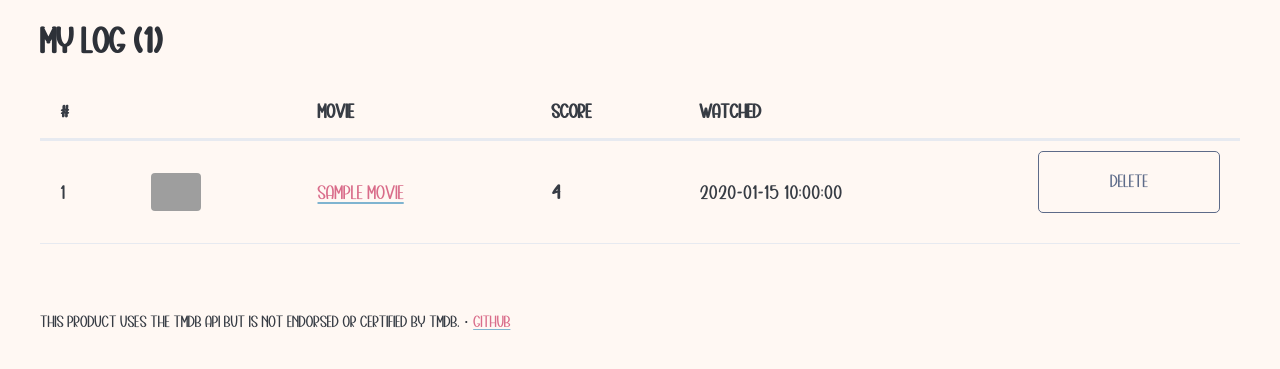
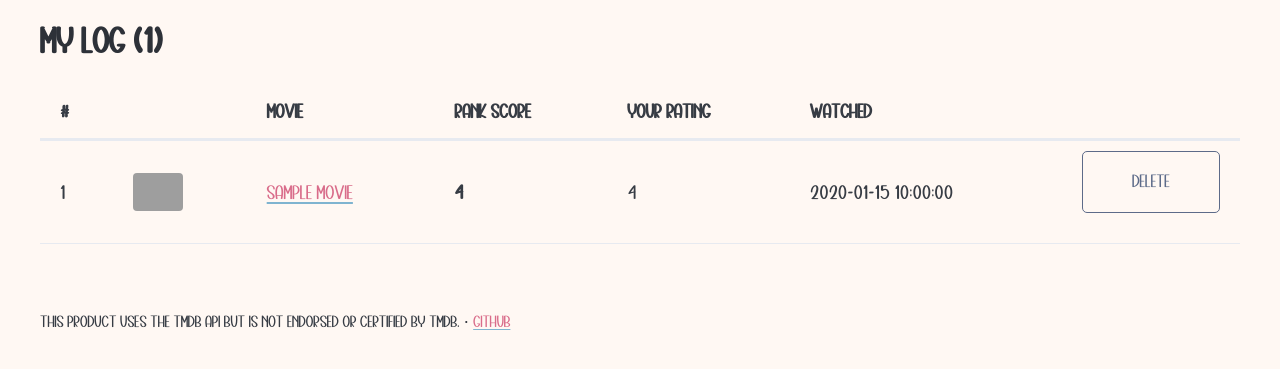
Before and after one commit to daniella-q-ling/movie-log, a Flask app: template templates/log.html in a window 1280 px wide. Shown: the part 125-494 px from the top of the page. Run offline with Flask 3, Linux system fonts and the light colour scheme; the template is opened without the code that fills it: most values are stand-ins (such as "Sample title", 1, 10 or a date in 2020); parts of the project's set-up code (start-up, migrations or seed data) failed here and were passed over; some libraries are stand-ins or nearby versions; grey boxes are pictures that could not be loaded.

Commit message:
Personal rating slider, My Log, delete

```diff
--- a/app.py
+++ b/app.py
@@ -238,6 +238,7 @@ def add_to_log(movie_id):
         "title": details["title"],
         "year": details["year"],
         "bucket": bucket,
+        "my_rating": round(float(request.form.get("my_rating", 0)), 2),
         "date_watched": request.form.get("date_watched", ""),
         "notes": request.form.get("notes", ""),
         "runtime": details["runtime"],
--- a/db.py
+++ b/db.py
@@ -113,9 +113,9 @@ def add_log_entry(user_id, movie):
     )
 
     conn.execute(
-    "INSERT INTO log_entries (user_id, tmdb_id, title, year, bucket, position, "
+    "INSERT INTO log_entries (user_id, tmdb_id, title, year, bucket, position, my_rating, "
     "date_watched, notes, runtime, genres, cast_members, director, keywords, poster_path) "
-    "VALUES (?, ?, ?, ?, ?, ?, ?, ?, ?, ?, ?, ?, ?, ?)",
+    "VALUES (?, ?, ?, ?, ?, ?, ?, ?, ?, ?, ?, ?, ?, ?, ?)",
     (
         user_id,
         movie["tmdb_id"],
@@ -123,6 +123,7 @@ def add_log_entry(user_id, movie):
         movie["year"],
         movie["bucket"],
         movie["position"],
+        movie.get("my_rating"),
         movie["date_watched"],
         movie["notes"],
         movie["runtime"],
--- a/schema.sql
+++ b/schema.sql
@@ -20,6 +20,7 @@ CREATE TABLE IF NOT EXISTS log_entries (
     year         INTEGER,
     bucket       TEXT,
     position     INTEGER,
+    my_rating    REAL,
     date_watched TEXT,
     notes        TEXT,
     runtime      INTEGER,
--- a/templates/log.html
+++ b/templates/log.html
@@ -11,7 +11,15 @@
 {% else %}
   <table>
     <thead>
-      <tr><th>#</th><th></th><th>Movie</th><th>Score</th><th>Watched</th><th></th></tr>
+      <tr>
+        <th>#</th>
+        <th></th>
+        <th>Movie</th>
+        <th>Rank score</th>
+        <th>Your rating</th>
+        <th>Watched</th>
+        <th></th>
+      </tr>
     </thead>
     <tbody>
       {% for movie in movies %}
@@ -24,6 +32,7 @@
         </td>
         <td><a href="{{ url_for('movie', movie_id=movie.tmdb_id) }}">{{ movie.title }}</a></td>
         <td><strong>{{ movie.rating }}</strong></td>
+        <td>{{ movie.my_rating or "—" }}</td>
         <td>{{ movie.date_watched }}</td>
         <td>
           <form method="post" action="{{ url_for('delete_from_log', entry_id=movie.id) }}">
@@ -35,5 +44,4 @@
     </tbody>
   </table>
 {% endif %}
-
 {% endblock %}
```
Also changed, not shown: templates/movie.html (+13 -3 lines).
